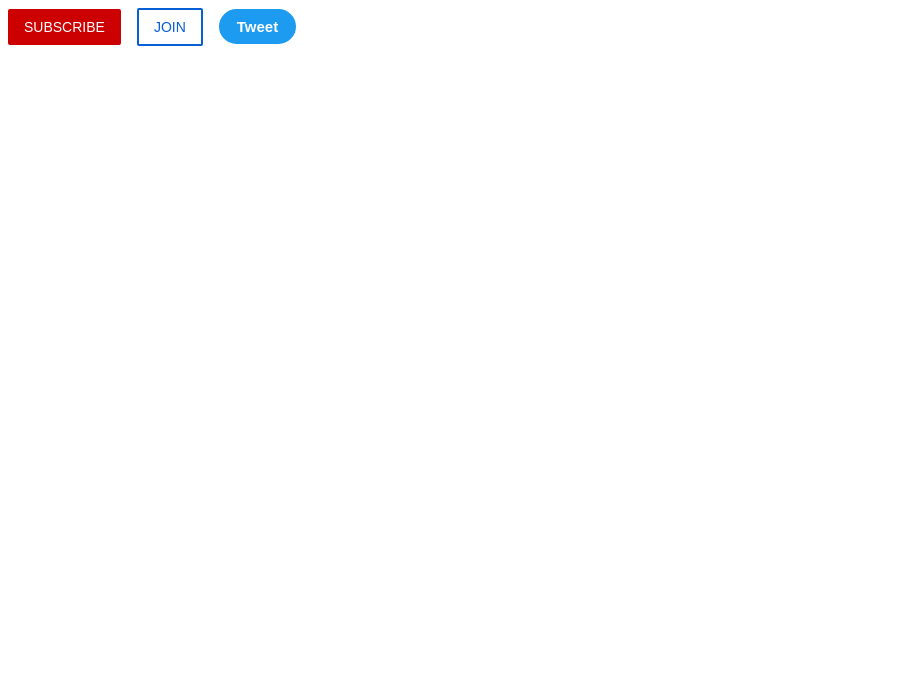
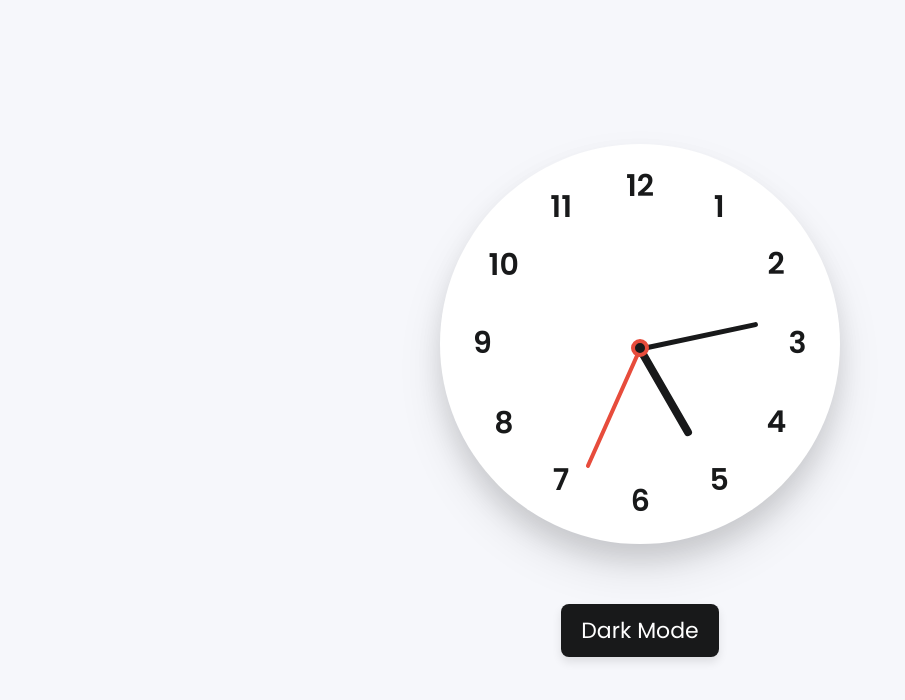
Before and after one commit to Otis001/CLOCK, a plain HTML site: page index.html in a window 1280 px wide. Shown: the whole page, without its empty margins (0-905 px from the left). Drawn offline with Linux system fonts and the light colour scheme.

Commit message:
first commit

```diff
--- a/index.html
+++ b/index.html
@@ -1,17 +1,37 @@
 <!DOCTYPE html>
 <html lang="en">
-<head>
-    <meta charset="UTF-8">
-    <meta http-equiv="X-UA-Compatible" content="IE=edge">
-    <meta name="viewport" content="width=device-width, initial-scale=1.0">
-    <title>HTML,CSS</title>
-    <link rel="stylesheet" href="style.css">
-</head>
-<body>
-    <button class="subscribe-button">SUBSCRIBE</button>
+  <head>
+    <meta charset="UTF-8" />
+    <meta http-equiv="X-UA-Compatible" content="IE=edge" />
+    <meta name="viewport" content="width=device-width, initial-scale=1.0" />
+    <title>Analog Clock</title>
+    <link rel="stylesheet" href="style.css" />
+  </head>
+  <body>
+    <div class="container">
+      <div class="clock">
+        <label style="--i: 1"><span>1</span></label>
+        <label style="--i: 2"><span>2</span></label>
+        <label style="--i: 3"><span>3</span></label>
+        <label style="--i: 4"><span>4</span></label>
+        <label style="--i: 5"><span>5</span></label>
+        <label style="--i: 6"><span>6</span></label>
+        <label style="--i: 7"><span>7</span></label>
+        <label style="--i: 8"><span>8</span></label>
+        <label style="--i: 9"><span>9</span></label>
+        <label style="--i: 10"><span>10</span></label>
+        <label style="--i: 11"><span>11</span></label>
+        <label style="--i: 12"><span>12</span></label>
 
-    <button class="join-button">JOIN</button>
+        <div class="indicator">
+          <span class="hand hour"></span>
+          <span class="hand minute"></span>
+          <span class="hand second"></span>
+        </div>
+      </div>
 
-    <button class="tweet-button">Tweet</button>
-</body>
+      <div class="mode-switch">Dark Mode</div>
+    </div>
+    <script src="script.js" defer></script>
+  </body>
 </html>
--- /dev/null
+++ b/script.js
@@ -0,0 +1,32 @@
+  const body = document.querySelector("body"),
+  hourHand = document.querySelector(".hour"),
+  minuteHand = document.querySelector(".minute"),
+  secondHand = document.querySelector(".second"),
+  modeSwitch = document.querySelector(".mode-switch");
+
+if (localStorage.getItem("mode") === "Dark Mode") {
+  body.classList.add("dark");
+  modeSwitch.textContent = "Light Mode";
+}
+
+modeSwitch.addEventListener("click", () => {
+  body.classList.toggle("dark");
+  const isDarkMode = body.classList.contains("dark");
+  modeSwitch.textContent = isDarkMode ? "Light Mode" : "Dark Mode";
+  localStorage.setItem("mode", isDarkMode ? "Dark Mode" : "Light Mode");
+});
+
+const updateTime = () => {
+  let date = new Date(),
+    secToDeg = (date.getSeconds() / 60) * 360,
+    minToDeg = (date.getMinutes() / 60) * 360,
+    hrToDeg = (date.getHours() / 12) * 360;
+
+  secondHand.style.transform = `rotate(${secToDeg}deg)`;
+  minuteHand.style.transform = `rotate(${minToDeg}deg)`;
+  hourHand.style.transform = `rotate(${hrToDeg}deg)`;
+};
+
+setInterval(updateTime, 1000);
+
+updateTime();
--- a/style.css
+++ b/style.css
@@ -1,71 +1,104 @@
-body{
-  background-color:white;
+/* Import Google font - Poppins */
+@import url("https://fonts.googleapis.com/css2?family=Poppins:wght@200;300;400;500;600;700&display=swap");
+* {
+  margin: 0;
+  padding: 0;
+  box-sizing: border-box;
+  font-family: "Poppins", sans-serif;
 }
-.subscribe-button{
-  background-color: rgb(204,0,0);
-  border-radius:2px ;
-  border: none;
-  line-height: normal;
-  border-color: rgb(204, 0, 0);
-  color: white;
+:root {
+  --primary-color: #f6f7fb;
+  --white-color: #fff;
+  --black-color: #18191a;
+  --red-color: #e74c3c;
+}
+body {
+  display: flex;
+  min-height: 100vh;
+  align-items: center;
+  justify-content: center;
+  background: var(--primary-color);
+}
+body.dark {
+  --primary-color: #242526;
+  --white-color: #18191a;
+  --black-color: #fff;
+  --red-color: #e74c3c;
+}
+.container {
+  display: flex;
+  flex-direction: column;
+  align-items: center;
+  gap: 60px;
+}
+.container .clock {
+  display: flex;
+  height: 400px;
+  width: 400px;
+  border-radius: 50%;
+  align-items: center;
+  justify-content: center;
+  background: var(--white-color);
+  box-shadow: 0 15px 25px rgba(0, 0, 0, 0.1), 0 25px 45px rgba(0, 0, 0, 0.1);
+  position: relative;
+}
+.clock label {
+  position: absolute;
+  inset: 20px;
+  text-align: center;
+  transform: rotate(calc(var(--i) * (360deg / 12)));
+}
+.clock label span {
+  display: inline-block;
+  font-size: 30px;
+  font-weight: 600;
+  color: var(--black-color);
+  transform: rotate(calc(var(--i) * (-360deg / 12)));
+}
+.container .indicator {
+  position: absolute;
+  height: 10px;
+  width: 10px;
+  display: flex;
+  justify-content: center;
+}
+.indicator::before {
+  content: "";
+  position: absolute;
+  height: 100%;
+  width: 100%;
+  border-radius: 50%;
+  z-index: 100;
+  background: var(--black-color);
+  border: 4px solid var(--red-color);
+}
+.indicator .hand {
+  position: absolute;
+  height: 130px;
+  width: 4px;
+  bottom: 0;
+  border-radius: 25px;
+  transform-origin: bottom;
+  background: var(--red-color);
+}
+.hand.minute {
+  height: 120px;
+  width: 5px;
+  background: var(--black-color);
+}
+.hand.hour {
+  height: 100px;
+  width: 8px;
+  background: var(--black-color);
+}
+.mode-switch {
+  padding: 10px 20px;
+  border-radius: 8px;
+  font-size: 22px;
+  font-weight: 400;
+  display: inline-block;
+  color: var(--white-color);
+  background: var(--black-color);
+  box-shadow: 0 5px 10px rgba(0, 0, 0, 0.1);
   cursor: pointer;
-  padding: 10px 16px;
-  transition: opacity 0.15s;
-  font-size: 14px;
-  font-family: Arial;
 }
-
-.subscribe-button:hover{
-  opacity: 0.8;
-}
-
-.subscribe-button:active{
-  opacity: 0.5;
-}
-
-.join-button{
-  color: rgb(6,95,212);
-  border-radius: 2px;
-  background-color:white;
-  cursor: pointer;
-  border-color: rgb(6,95,212);
-  padding:9px 15px;
-  border-style: solid;
-  transition: background-color 1s,color 1s;
-  font-size: 14px;
-  font-family: Arial;
-  margin-right: 12px;
-  line-height: normal;
-  margin-left: 12px;
-}
-
-.join-button:hover{
-  background-color: rgb(50, 50, 188);
-  color: white;
-}
-
-.join-button:active{
-  opacity: 0.5;
-}
-
-.tweet-button{
-  background-color:rgb(29, 155, 240);
-  border-radius: 40px;
-  color: white;
-  cursor: pointer;
-  padding: 7px 16px;
-  border-color:rgb(29, 155, 240);
-  font-weight: bold;
-  font-size: 15px;
-  border-style: solid;
-  transition: box-shadow 1s;
-}
-
-.tweet-button:active{
-  opacity: 0.5;
-}
-
-.tweet-button:hover{
-  box-shadow: 5px 5px 5px rgba(0, 0, 0, 0.15);
-
-}
```
